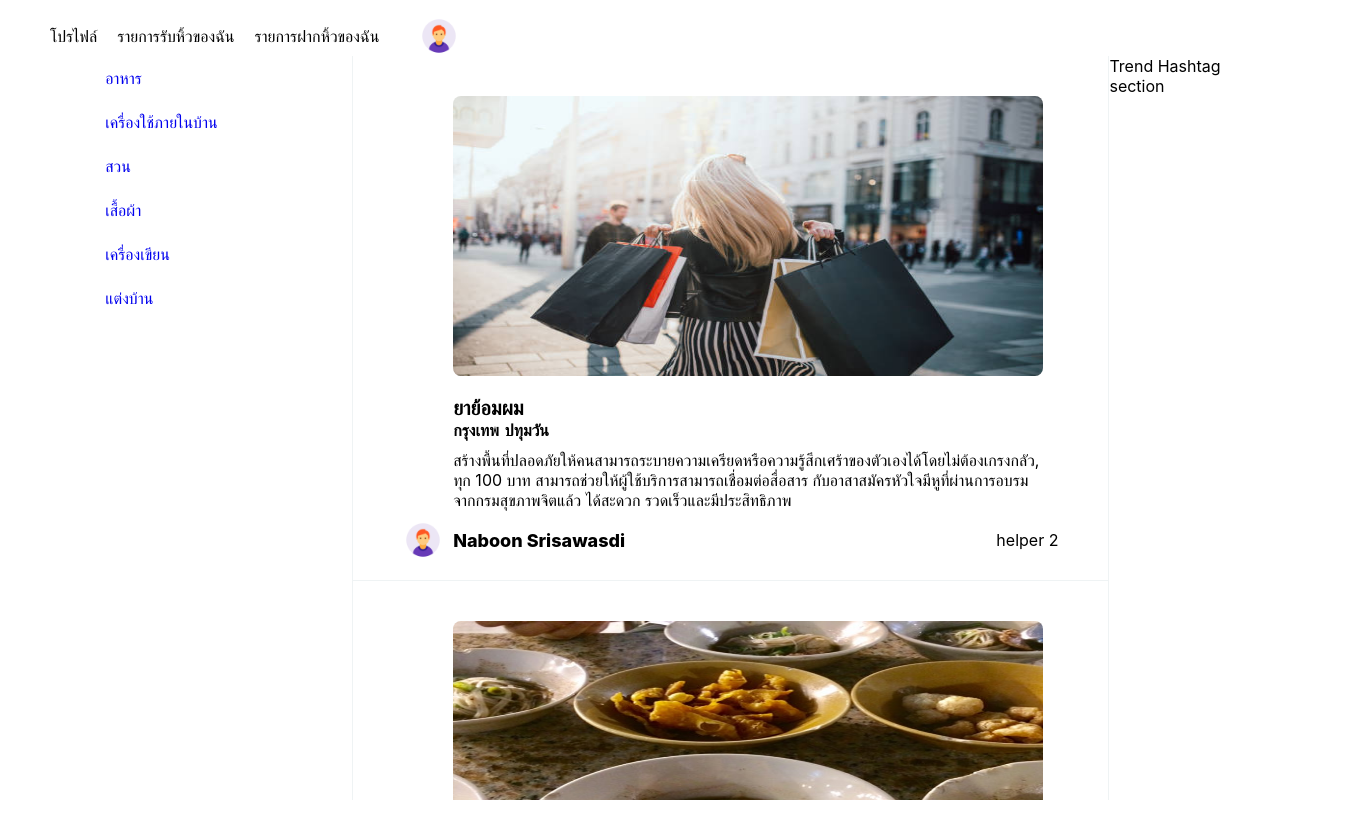
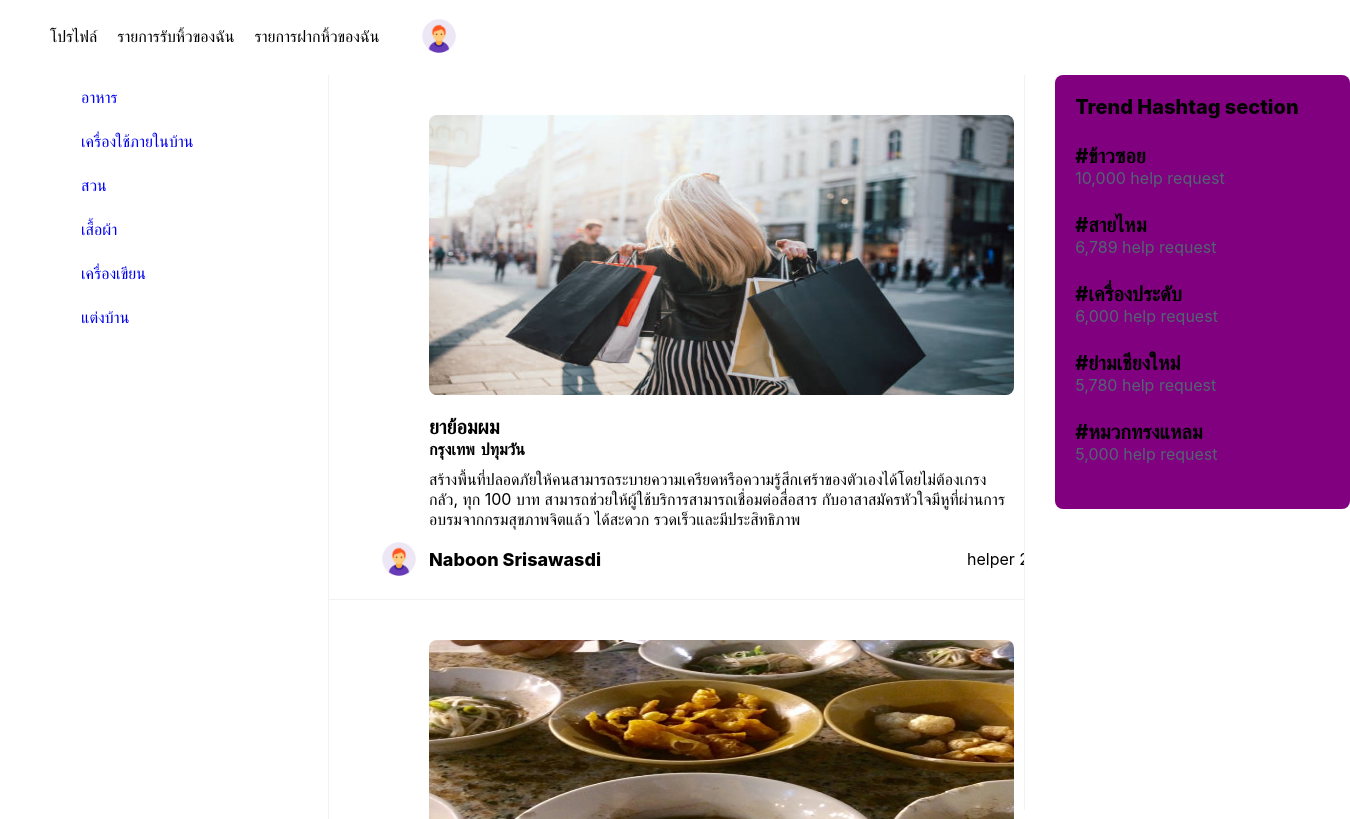
Before and after one commit to nnaboon/HelloHelper_Frontend, a React (Create React App) app: page / in a window 1280 px wide. Shown: the whole page, 1350 px wide, since content can reach past the window. Built offline with nearby package versions, Linux system fonts and the light colour scheme.

Commit message:
feat: creat trending hash tag

```diff
--- a/src/App.js
+++ b/src/App.js
@@ -17,7 +17,7 @@ function App() {
       <div
         css={css`
           position: relative;
-          top: 56px;
+          top: 75px;
           display: flex;
         `}
       >
--- /dev/null
+++ b/src/data/hashtag.ts
@@ -0,0 +1,23 @@
+export const HASHTAG = [
+    {
+        name: 'ข้าวซอย',
+        count: 10000
+    },
+    {
+        name: 'สายไหม',
+        count: 6789
+    },
+    {
+        name: 'เครื่องประดับ',
+        count: 6000
+    },
+    {
+        name: 'ย่ามเชียงใหม่',
+        count: 5780
+    },
+    {
+        name: 'หมวกทรงแหลม',
+        count: 5000
+
+    }
+]
--- a/src/features/trend/TrendHashtag.tsx
+++ b/src/features/trend/TrendHashtag.tsx
@@ -1,18 +1,48 @@
 import styled from '@emotion/styled';
+import { Text } from 'components/Text';
 import React from 'react';
-
+import { HASHTAG } from 'data/hashtag';
 
 const TrendHashtagSection = styled.div`
-    width: auto;
-    height: calc( 100vh - 56px);
-    margin-right: 10px;
+    height: calc( 100vh - 65px);
     border-left: 1px solid rgb(239, 243, 244);
 `;
+
+const TrendHashtagContainer = styled.div`
+    padding: 20px;
+    width: 100%;
+    background: purple;
+    margin-left: 30px;
+    border-radius: 8px;
+`;
+
+const TrendHashtagName = styled.div`
+    font-weight: 800;
+    font-size: 20px;
+`;
+
+const TrendHashtagCount = styled.div`
+    color: rgb(83, 100, 113);
+`
+const TrendHashTagItem = styled.div`
+    margin: 25px 0;
+`
+
 
 export const TrendHashtag = () => {
     return (
         <div>
-            <TrendHashtagSection>Trend Hashtag section</TrendHashtagSection>
+            <TrendHashtagSection>
+                <TrendHashtagContainer>
+                    <Text fontWeight={800} fontSize="20px">Trend Hashtag section</Text>
+                    {HASHTAG.map(({ name, count }) => (
+                        <TrendHashTagItem>
+                            <TrendHashtagName>#{name}</TrendHashtagName>
+                            <TrendHashtagCount>{count.toLocaleString()} help request</TrendHashtagCount>
+                        </TrendHashTagItem>
+                    ))}
+                </TrendHashtagContainer>
+            </TrendHashtagSection>
         </div>
 
     )
```
